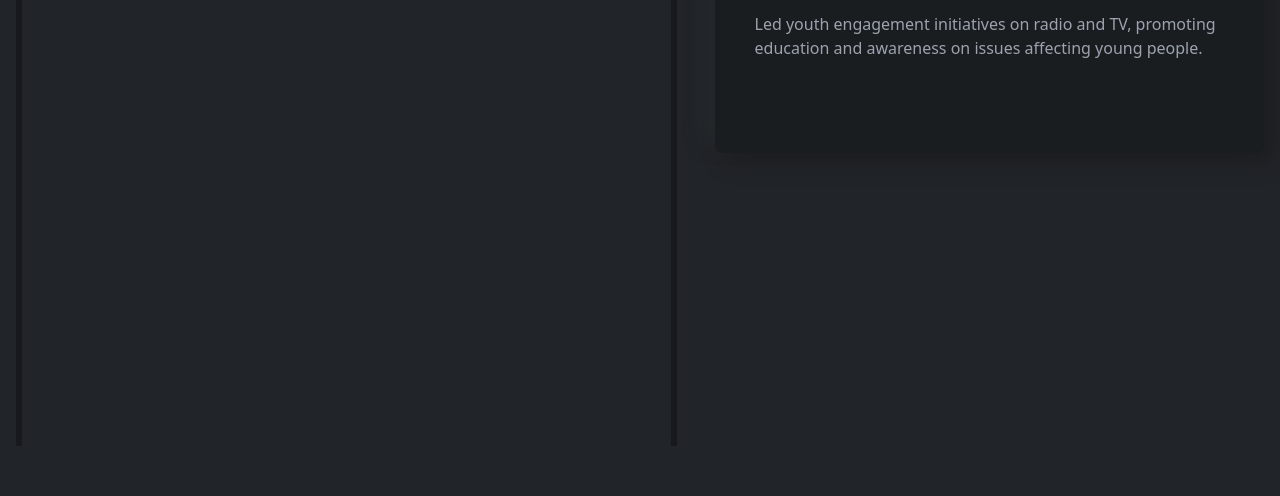
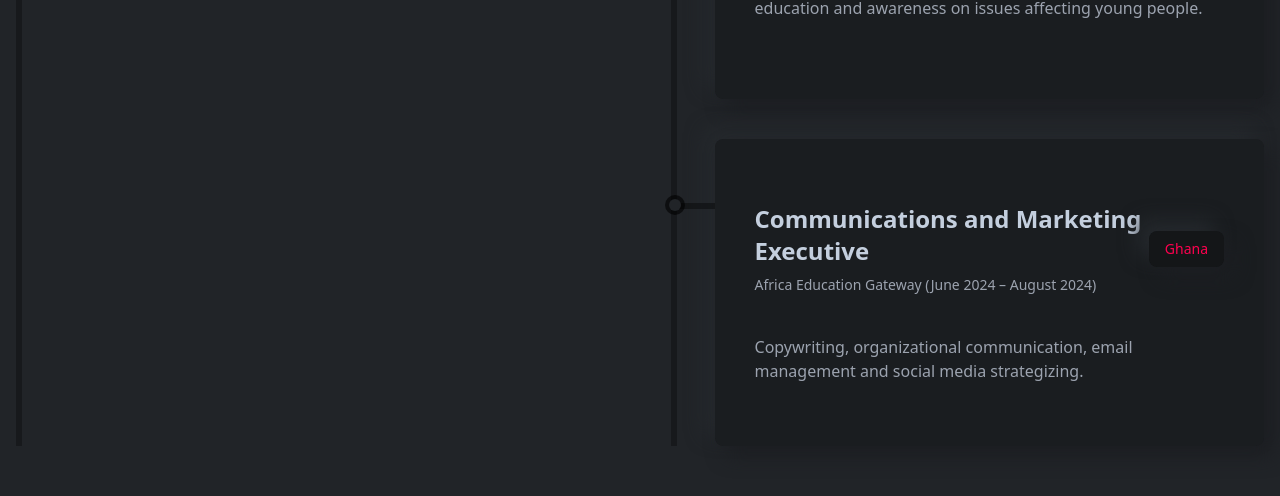
Before and after one commit to Jossyboydgenius/Speakers-portfolio, a React (Create React App) app: page / in a window 1280 px wide. Shown: the part 5275-5771 px from the top of the page. Built offline with nearby package versions, Linux system fonts and the light colour scheme.

Commit message:
Add new resume card for Communications and Marketing Executive role

```diff
--- a/src/components/resume/Education.js
+++ b/src/components/resume/Education.js
@@ -44,6 +44,12 @@ const Education = () => {
             result="Ghana"
             des="Led youth engagement initiatives on radio and TV, promoting education and awareness on issues affecting young people."
           />
+          <ResumeCard
+            title="Communications and Marketing Executive"
+            subTitle="Africa Education Gateway (June 2024 – August 2024)"
+            result="Ghana"
+            des="Copywriting, organizational communication, email management and social media strategizing."
+          />
         </div>
       </div>
     </motion.div>
```
